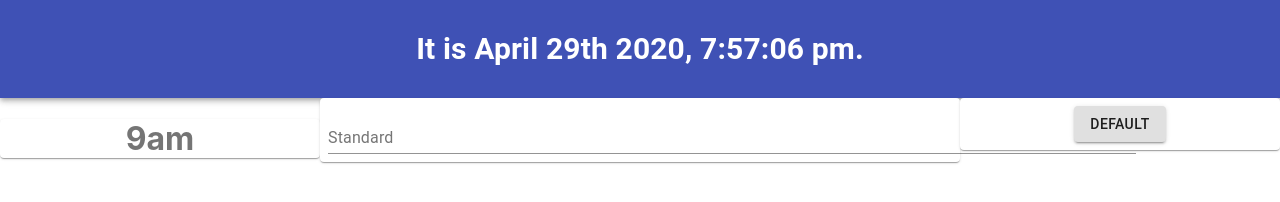
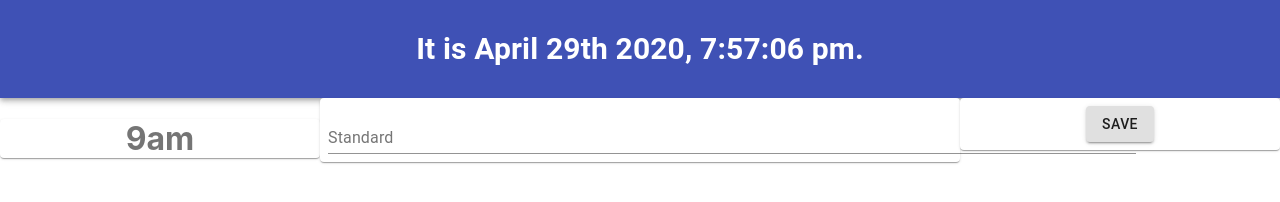
Before and after one commit to Haplescent/react-cal, a React (Create React App) app: page / in a window 1280 px wide. Shown: the top 202 px of the page. Built offline with nearby package versions, Linux system fonts and the light colour scheme.

Commit message:
Save button turns into Edit button on click

```diff
--- a/src/components/Button.js
+++ b/src/components/Button.js
@@ -1,6 +1,7 @@
-import React from "react";
+import React, { useState } from 'react';
 import { makeStyles } from "@material-ui/core/styles";
 import Button from "@material-ui/core/Button";
+
 
 const useStyles = makeStyles((theme) => ({
   root: {
@@ -10,12 +11,23 @@ const useStyles = makeStyles((theme) => ({
   },
 }));
 
+
+
 export default function ContainedButtons() {
+  const [text, setText] = useState("Save");
   const classes = useStyles();
+
+  function handleClick() {
+    if (text === "Save") {
+      setText("Edit")
+    } else {
+      setText("Save")
+    }
+  }
 
   return (
     <div className={classes.root}>
-      <Button variant="contained">Default</Button>
+      <Button variant="contained" onClick={() => handleClick()}>{text}</Button>
     </div>
   );
 }
```
